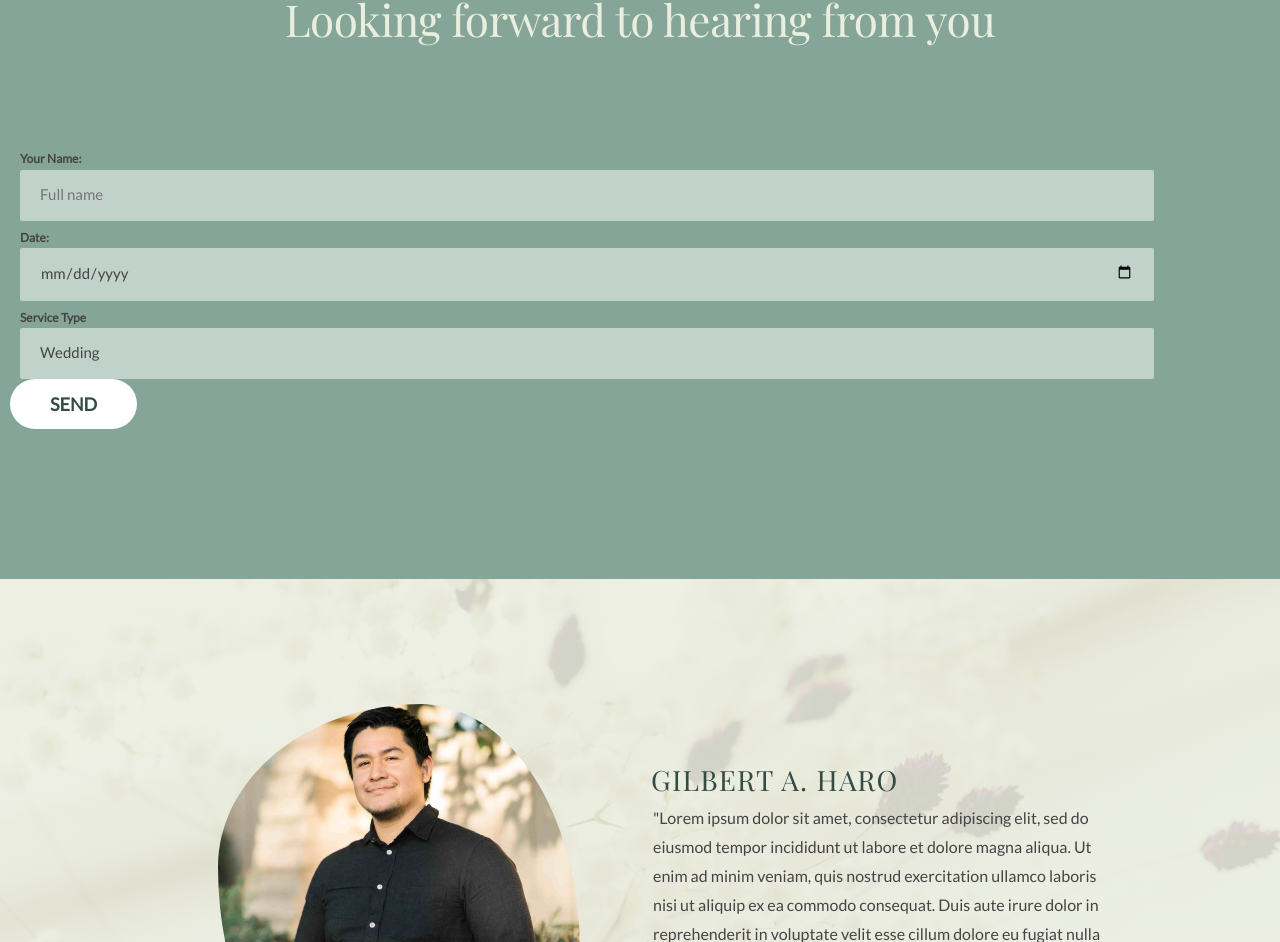
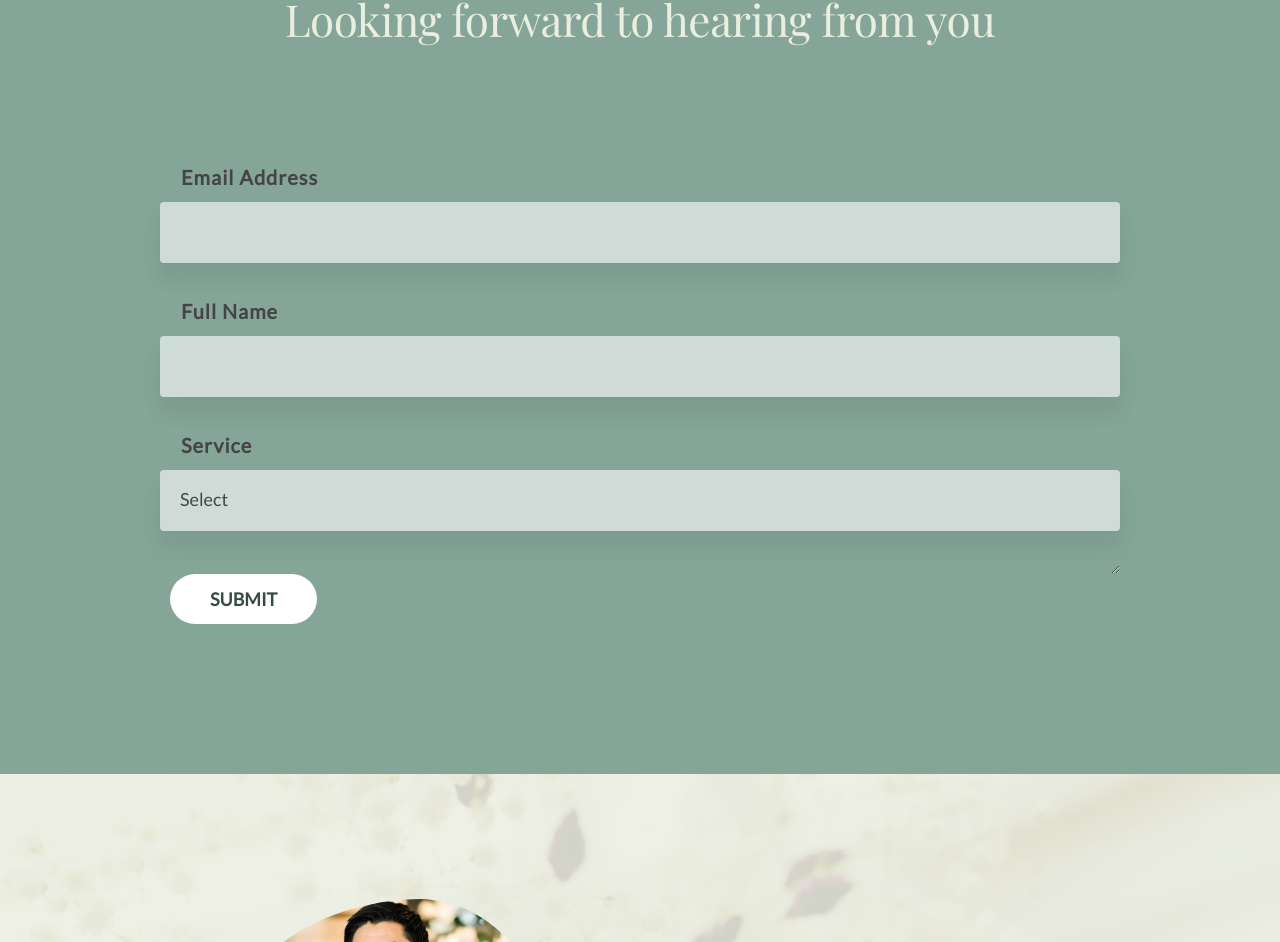
Before and after one commit to gah-code/ghp-app, a React (Create React App) app: page / in a window 1280 px wide. Shown: the part 2489-3431 px from the top of the page. Built offline with nearby package versions, Linux system fonts and the light colour scheme.

Commit message:
Form with formspree & hero header

```diff
--- a/package.json
+++ b/package.json
@@ -3,6 +3,7 @@
   "version": "0.1.0",
   "private": true,
   "dependencies": {
+    "@formspree/react": "^2.3.0",
     "@testing-library/jest-dom": "^5.16.4",
     "@testing-library/react": "^13.3.0",
     "@testing-library/user-event": "^13.5.0",
--- a/src/components/Layout/Header.scss
+++ b/src/components/Layout/Header.scss
@@ -155,7 +155,7 @@ p.description {
 
 @media (max-width: 34em) {
   .section-hero {
-    padding: 5rem 0.1rem 18.5rem 0.1rem;
+    padding: 5rem 0.1rem 18.8rem 0.1rem;
   }
 
   header {
@@ -163,17 +163,11 @@ p.description {
   }
 
   .hero-text-box {
-    padding-bottom: 2.5rem;
+    padding-bottom: 2rem;
   }
 
   .hero-img {
-    width: 105%;
+    width: 103%;
+    transform: rotateZ(-6.2deg);
   }
-
-  // .delivered-imgs img {
-  //   height: 4.5rem;
-  //   width: 4.5rem;
-  //   border-radius: 50%;
-  //   margin-right: -1.1rem;
-  // }
 }
--- a/src/components/Misc/Form.js
+++ b/src/components/Misc/Form.js
@@ -1,11 +1,14 @@
 // import TestForm from './index';
 import React from 'react';
+import { useForm, ValidationError } from '@formspree/react';
 import './form.scss';
 
-//// NOTE: Finshied Form Btn
-//// TODO: Form Radio Btn Function > Form-module-event > Form data
+const Form = () => {
+  const [state, handleSubmit] = useForm('mpzbvndl');
 
-const Form = () => {
+  if (state.succeeded) {
+    return <p>Thanks for your submission!</p>;
+  }
   return (
     <section className='section-form'>
       <div className='container'>
@@ -13,65 +16,69 @@ const Form = () => {
         <h3 class='heading-secondary'> Looking forward to hearing from you</h3>
       </div>
 
+      <form className='form' onSubmit={handleSubmit}>
+        <p>
+          <label className='form__label' htmlFor='email'>
+            Email Address
+          </label>
+          <input className='form__input' id='email' type='email' name='email' />
+          <ValidationError prefix='Email' field='email' errors={state.errors} />
+        </p>{' '}
+        <p>
+          <label className='form__label' htmlFor='fullname'>
+            Full name
+          </label>
+          <input
+            className='form__input'
+            id='fullname'
+            type='fullname'
+            name='fullname'
+          />
+          <ValidationError
+            prefix='Fullname'
+            field='fullname'
+            errors={state.errors}
+          />
+        </p>{' '}
+        <label className='form__label' for='department'>
+          Service
+        </label>
+        <select
+          className='form__input'
+          name='department'
+          id='department'
+          required=''
+        >
+          <option value='' selected='' disabled=''>
+            Select
+          </option>
+          <option value='Front Desk'>Front Desk</option>
+          <option value='Customer Care'>Customer Care</option>
+          <option value='Shipping Receiving'>Shipping / Receiving</option>
+          <option value='Billing Accounting'>Billing / Accounting</option>
+        </select>
+        <textarea id='message' name='message' />
+        <ValidationError
+          prefix='Message'
+          field='message'
+          errors={state.errors}
+        />
+        <div>
+          <button className='btn' type='submit' disabled={state.submitting}>
+            Submit
+          </button>
+          <ValidationError errors={state.errors} />
+        </div>
+      </form>
+
+      {/* <ContactForm /> */}
+
       {/* <TestForm /> */}
-
-      <div class='row'>
-        <div class='book__form'>
-          <form
-            data-netlify='true'
-            class='cta-form'
-            name='contact-form'
-            method='POST'
-            onSubmit='submit'
-            data-netlify-recaptcha='true'
-          >
-            <input type='hidden' name='form-name' value='contact-form' />
-
-            <p class='form__group'>
-              <label htmlFor='name' className='form__label'>
-                Your Name:
-                <input
-                  type='text'
-                  name='name'
-                  class='form__input'
-                  placeholder='Full name'
-                  id='name'
-                  required
-                />
-              </label>
-            </p>
-
-            <p class='form__group'>
-              <label htmlFor='date' class='form__label'>
-                Date:
-                <input id='date' type='date' name='date' class='form__input' />
-              </label>
-            </p>
-
-            <p class='form__group'>
-              <label htmlFor='service' class='form__label'>
-                Service Type
-                <select class='form__input' name='service[]' id='service-type'>
-                  <option value='Wedding' selected>
-                    Wedding
-                  </option>
-                  <option value='Family'>Family</option>
-                  <option value='Engagement'>Engagement</option>
-                  <option value='other'>Other</option>
-                </select>
-              </label>
-            </p>
-            <div data-netlify-recaptcha='true'></div>
-            <p>
-              <button value='Submit message' className='btn' type='submit'>
-                Send
-              </button>
-            </p>
-          </form>
-        </div>
-      </div>
     </section>
   );
 };
 
 export default Form;
+
+//// NOTE: Finshied Form Btn
+//// TODO: Form Radio Btn Function > Form-module-event > Form data
--- a/src/components/Misc/form.scss
+++ b/src/components/Misc/form.scss
@@ -19,33 +19,52 @@
 }
 
 form.form {
+  display: grid;
+  width: 75%;
+  margin: 0 auto;
+
   &__group:not(:last-child) {
     margin-bottom: 2rem;
   }
 }
 
+// .form {
+//   display: grid;
+// }
+
 input.form__input,
 select.form__input {
-  font-size: 1.5rem;
+  box-shadow: 0 1.6rem 1.8rem rgba(#444, 0.1);
+  margin-bottom: 1.3rem;
+  font-size: 1.8rem;
   font-family: inherit;
-  color: inherit;
-  padding: 1.5rem 2rem;
+  color: #444;
+  padding: 1.8rem 2rem;
   border-radius: 2px;
-  background-color: rgba(#fff, 0.5);
+  background-color: rgba(#fff, 0.6);
   border: none;
   border-bottom: 3px solid transparent;
-  width: 90%;
+  border-radius: 4px;
+  width: 100%;
   display: block;
   transition: all 0.3s;
 }
 
+.input:not(textarea) {
+  line-height: 1;
+  height: 2.25rem;
+}
+
 label.form__label {
-  font-size: 1.2rem;
+  font-size: 2rem;
+  text-transform: capitalize;
   font-weight: 700;
-  margin-left: 2rem;
-  margin-top: 0.7rem;
+  margin-left: 2.1rem;
+  padding-bottom: 0.8rem;
+  padding-top: 1.8rem;
   display: block;
   transition: all 0.3s;
+  letter-spacing: 1px;
 }
 
 input.form__input::placeholder-shown + label.form__label {
@@ -54,16 +73,16 @@ input.form__input::placeholder-shown + label.form__label {
   transform: translateY(-4rem);
 }
 
-.form-container {
-  width: 100vw;
-  height: 40vh;
-  display: flex;
-  flex-direction: column;
-  justify-content: flex-start;
-  align-items: center;
-  font-size: 1.8rem;
-  margin-bottom: 3rem;
-}
+// .form-container {
+//   width: 100vw;
+//   height: 40vh;
+//   display: flex;
+//   flex-direction: column;
+//   justify-content: flex-start;
+//   align-items: center;
+//   font-size: 1.8rem;
+//   margin-bottom: 3rem;
+// }
 
 .form-button {
   display: inline-block;
@@ -87,141 +106,6 @@ button.form-button {
   background-color: var(--color-secondary);
   color: var(--color-background);
 }
-
-.custom-field {
-  position: relative;
-  font-size: 14px;
-  border-top: 20px solid transparent;
-  margin-bottom: 1.1rem;
-  --field-padding: 1.6rem;
-}
-
-label.custom-field.one {
-  transition: all 0.3s ease-in-out;
-}
-
-label.custom-field.one:hover {
-  // box-shadow: 2rem 1rem #555;
-  transform: scale(1.1);
-}
-
-.custom-field input {
-  border: none;
-  -webkit-appearance: none;
-  -ms-appearance: none;
-  -moz-appearance: none;
-  appearance: none;
-  background: #fff;
-  padding: 1.9rem;
-  border-radius: 3px;
-  width: 350px;
-  outline: none;
-  font-size: 1.6rem;
-}
-
-.custom-field .placeholder {
-  position: absolute;
-  left: 12px;
-  width: calc(100% - (12px * 2));
-  overflow: hidden;
-  white-space: nowrap;
-  text-overflow: ellipsis;
-  top: 22px;
-  line-height: 100%;
-  transform: translateY(-50%);
-
-  color: var(--color-background-two);
-  transition: top 0.3s ease, color 0.3s ease, font-size 0.3s ease;
-}
-.custom-field input.dirty + .placeholder,
-.custom-field input:focus + .placeholder,
-.custom-field input:not(:placeholder-shown) + .placeholder {
-  top: -10px;
-  font-size: 1.8rem;
-  color: var(--color-primary);
-}
-
-.custom-field .error-message {
-  width: 100%;
-  display: flex;
-  align-items: center;
-  padding: 0 8px;
-  font-size: 1.8rem;
-  background: #d30909;
-  color: #fff;
-  height: 24px;
-}
-
-.custom-field .error-message:empty {
-  opacity: 0;
-}
-/* ONE */
-.custom-field.one input {
-  background: none;
-  border: 2.5px solid var(--color-black);
-  transition: border-color 0.3s ease;
-  padding: 2.2rem;
-}
-
-.custom-field.one input + .placeholder {
-  left: 8px;
-  padding: 0 5px;
-}
-
-.custom-field.one input.dirty,
-.custom-field.one input:not(:placeholder-shown),
-.custom-field.one input:focus {
-  border-color: var(--color-primary-dark);
-  transition-delay: 0.1s;
-}
-
-.custom-field.one input.dirty + .placeholder,
-.custom-field.one input:not(:placeholder-shown) + .placeholder,
-.custom-field.one input:focus + .placeholder {
-  top: 0;
-  font-size: 1.6rem;
-  color: var(--color-black);
-  background: var(--color-background-two);
-  width: auto;
-}
-
-.form-control {
-  font-size: 2rem;
-  font-weight: bold;
-  line-height: 1.1;
-  display: grid;
-  grid-template-columns: 1em auto;
-  gap: 0.5em;
-  margin: 0;
-  padding: 4rem 20.5rem 0 0;
-
-  align-items: start;
-  justify-items: start;
-
-  p {
-    letter-spacing: 1.1px;
-    margin-left: 1.3rem;
-    padding-bottom: 1rem;
-    text-transform: uppercase;
-  }
-}
-
-:root {
-  --form-control-color: var(--color-secondary);
-  --form-control-disabled: var(--color-background);
-}
-
-.form-control + .form-control {
-  margin-top: 3em;
-}
-
-.form-control--disabled {
-  color: var(--color-background-two);
-  cursor: not-allowed;
-}
-
-// https://codepen.io/beforesemicolon/pen/VwaWagB
-// https://codepen.io/beforesemicolon
 
 @media (max-width: 34em) {
   .section-form {
--- a/src/styles/base/_base.scss
+++ b/src/styles/base/_base.scss
@@ -56,7 +56,8 @@ body {
 
 @media (max-width: 44em) {
   .btn {
-    padding: 1.6rem 3.5rem;
-    font-size: 1.666rem;
+    margin: 0 0.4rem;
+    padding: 1.6rem 2.8rem;
+    font-size: 1.4rem;
   }
 }
```
Also changed, not shown: 1 other file (tests, documents, lock files or other folders).
